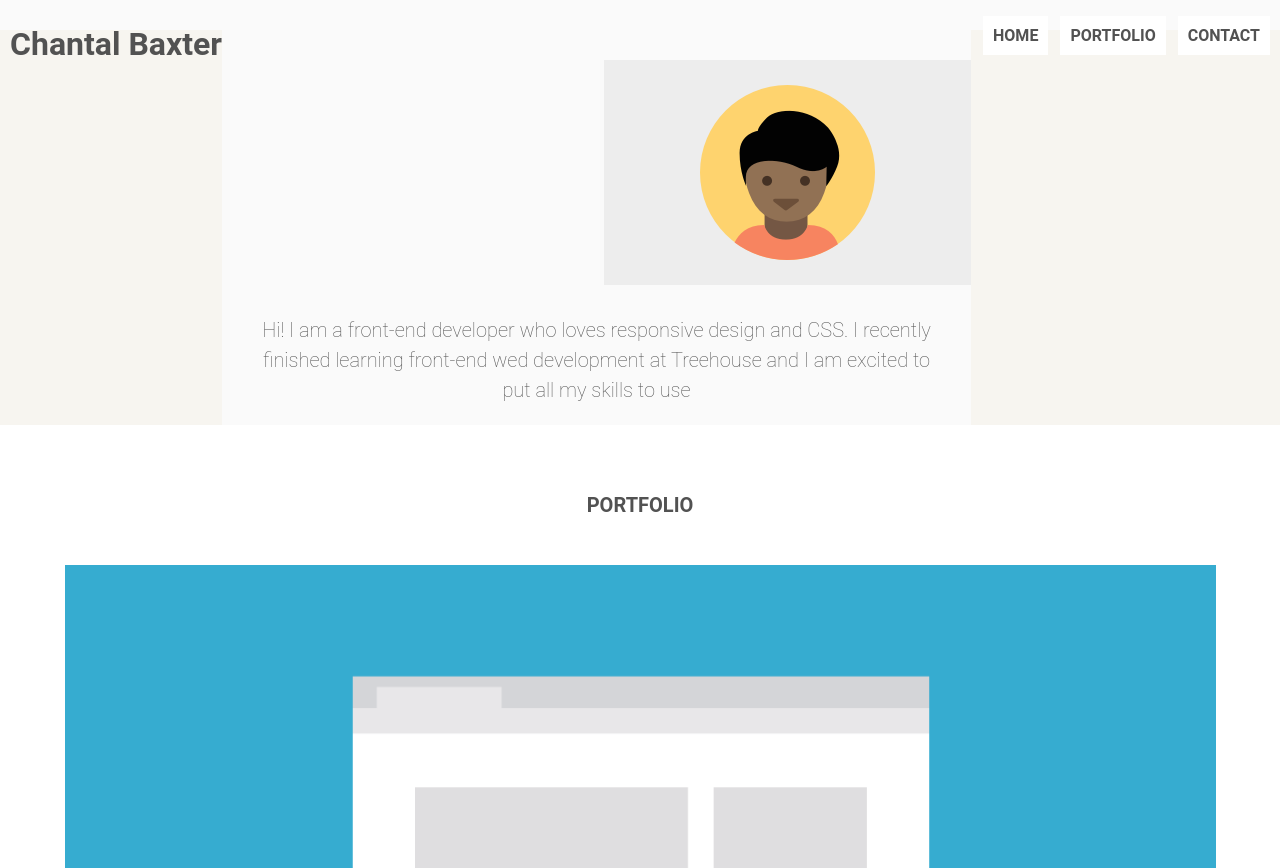
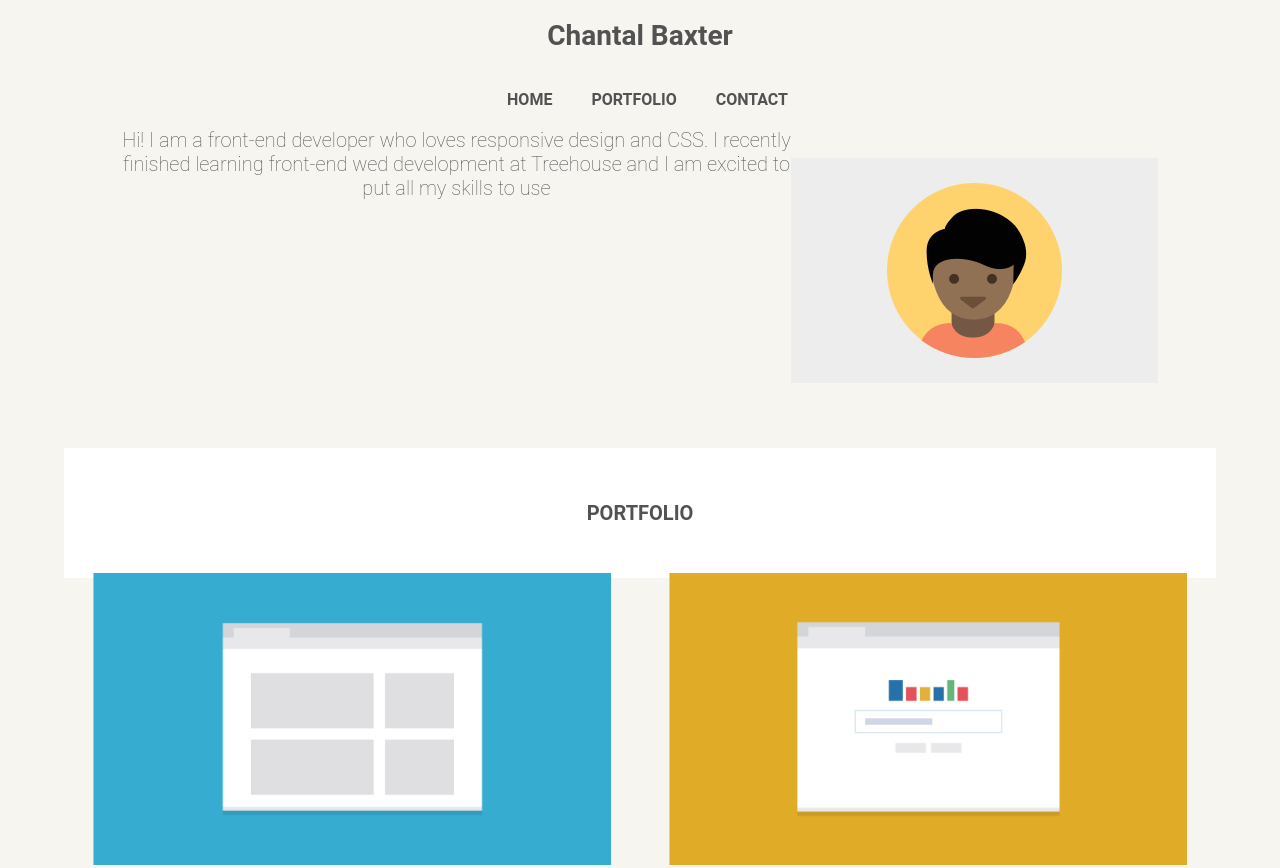
Before and after one commit to chantaldiane01/Techdegree-Project-2, a plain HTML site: page index.html in a window 1280 px wide. Shown: the top 868 px of the page. Drawn offline with Linux system fonts and the light colour scheme.

Commit message:
tablet version about done

```diff
--- a/index.html
+++ b/index.html
@@ -6,56 +6,58 @@
 		<meta name= "viewport" content="width=device-width, initial-scale=1">
 	</head>
 
-<body class="container wrap">
+<body>
 
-	<nav class="main-nav">
-		<h1 class="name">Chantal Baxter</h1>
-		<ul class="nav">
-			<li><a href="#">Home</a></li>
-			<li><a href="#">Portfolio</a></li>
-			<li><a href="#">Contact</a></li>
+	<header class="main-header">
+    <div class= "container clearfix">
+		<h1 class="name"><a href="#">Chantal Baxter</a></h1>
+		<ul class="main-nav">
+			<li><a href="#top">home</a></li>
+			<li><a href="#">portfolio</a></li>
+			<li><a href="#">contact</a></li>
 		</ul>
-	</nav>
+      </div>
+	</header><!--/.main-header-->
 
-	<header class="#">
-		<img src="images/profile-image.png" alt="profile picture of me, Chantal" class="profilepic">
-		<section class="info"> Hi! I am a front-end developer who loves responsive design and CSS. I recently finished learning front-end wed development at Treehouse and I am excited to put all my skills to use </section>
-	</header>
+	<div class="banner">
 
-	<main class="pages flex">
+		<span class="info"><img class="profilepic" src="images/profile-image.png" alt="picture of me, Chantal"> Hi! I am a front-end developer who loves responsive design and CSS. I recently finished learning front-end wed development at Treehouse and I am excited to put all my skills to use</span>
+	</div> <!--banner-->
+
+	<main class="pages">
 		<h1 class="portfolio">Portfolio</h1>
 
-		<section class="card">
+		<section class="first card">
 			<img src="images/portfolio-1.png" alt="marketing page screenshot" class="bodyimage">
 			<h1>Marketing Page</h1>
 			<p>This project shows the front pafe of a marketing website meant for a specific business I'm interested in.
 		</section>
 
-		<section class="card">
+		<section class="second card">
 			<img src="images/portfolio-2.png" alt="search page screenshot" class="bodyimage">
 			<h1>Search Page</h1>
 			<p>This project searches through a specific database to find information that the user is trying to look up.
 		</section>
 
-		<section class="card">
+		<section class="third card">
 			<img src="images/portfolio-3.png" alt="travel app page screenshot" class="bodyimage">
 			<h1>Travel App</h1>
 			<p>This project compares travel times based on different transportation methods and tells you the best one.
 		</section>
 
-		<section class="card">
+		<section class="fourth card">
 			<img src="images/portfolio-4.png" alt="favorite spots screenshot" class="bodyimage">
 			<h1>Map of Favorite Spots</h1>
 			<p>This project uses mapping apis to plot points for my favorite spots in the city for a do-it-yourself walking tour.
 		</section>
 
-		<section class="card">
+		<section class="fifth card">
 			<img src="images/portfolio-5.png" alt="photo gallery page screenshot" class="bodyimage">
 			<h1>Photo Gallery</h1>
 			<p>This project shows pictures from a recent trop to the viewer and allows them to easily navigate through photos.
 		</section>
 
-		<section class="card">
+		<section class="sixth card">
 			<img src="images/portfolio-6.png" alt="calculator page screenshot" class="bodyimage">
 			<h1>Calculator</h1>
 			<p>Someone can enter in the numbers they want, and press the big blue button and get the result.</p>
@@ -66,16 +68,19 @@
 		<h1 class="contact">contact</h1>
 		<p>If you're interested in chatting or want more information about what I've been working on, I'd love to hear from you!
 		</p>
-		<p class="footer">
+		<p>
 			<p>Phone: (555) 123-4567</p>
 			<p>E-mail: chantaldiane01@gmail.com</p>
 		</ul>
 
 		<nav class="footernav">
 			<ul class="nav">
-       			<li class="bottomname">Chantal Baxter</li>
-       			<li><a href="#">Back to Top</a></li>
-      </ul>
-
+       			<li id="bottomname">Chantal Baxter</li>
+       			<li id="b2t"><a href="#top">Back to Top</a></li>
+     		 </ul>
+     	</nav>
 
 	</footer>
+</div>
+</body>
+</html>
--- a/styles.css
+++ b/styles.css
@@ -4,22 +4,24 @@
 }
 
 body {
-  margin: 0;
   padding: 0;
   text-align: center;
   font-family: 'Roboto', sans-serif;
   color: #222;
   background: #f7f5f0;
+  width: 90%;
+  margin: 0 auto;
 }
 
 /* Section Styles */
 .name {
 	padding-bottom: 20px;
-	font-size: 2em;
+	font-size: 1.75em;
+	background: #f7f5f0;
+
 }
 .main-nav {
   width: 100%;
-  background: #fafafa;
   min-height: 30px;
   padding: 10px;
   text-align: center;
@@ -27,7 +29,7 @@ body {
   border: /*solid red 1px;*/ /*CHANGE*/
 }
 
-.nav li {
+.main-nav li {
 	text-align: center;
 	background: #fff;
 	margin-top: 6px;
@@ -37,17 +39,14 @@ body {
 	padding: 10px;
 }
 
-.nav {
+.main-nav {
   font-weight: 700;
   list-style-type: none;
   margin: 0 auto;
   padding: 0;
 }
-
-.nav a {
-  /*transition: all .5s;*/
 }
-.nav a:hover {
+.main-nav a:hover {
   color: #808080;
 }
 
@@ -57,12 +56,6 @@ a {
 }
 
 header {
-  overflow: hidden;
-  padding-top: 30px;
-  /*border: solid red 1px;*/ /*CHANGE*/
-  background: #fafafa;
-}
-header {
   line-height: 1.5;
 }
 .profilepic {
@@ -71,6 +64,7 @@ header {
   margin: auto;
   display: block;
   padding-bottom: 30px;
+  padding-top: 30px;
 }
 
 .info {
@@ -100,8 +94,8 @@ header {
 }
 
 h1 {
-	max-width: 85%;
-	display: inline-block;
+	max-width: 100%;
+	display: block;
 	color: #525252;
 	margin-top: 15px;
 	margin-bottom: -5px;
@@ -127,6 +121,16 @@ footer ul li{
   max-width: 90%;
 }
 
+#bottomname {
+	float:left;
+	color: #525252;
+	font-weight: bold;
+}
+
+#b2t {
+	font-weight: bold;
+}
+
 .footernav {
 	border-top: solid lightgrey 1px;
 	max-width: 100%;
@@ -141,33 +145,51 @@ footer ul li{
   Media Queries
 ==================================== */
 
-@media (min-width: 768px) {
-
-.wrap {
-	min-height: calc(100vh - 89px); /*100vh is the viewport, 89px is the height of the footermain-footer*/
+@media (min-width: 769px) {
 
 .container {
- 	max-width: 1024px;
- 	margin: 0 auto;
- 	width: 85%;
+	width: 90%;
+	margin: 0 auto;
+	max-width: 1023px;
+}
+
+.name {
+	text-align: center;
+}
+
+.main-nav {
+	float: right;
+}
+
+.main-nav li {
+	display: inline-block;
+	margin-left: 15px;
+	background: none;
 }
 
 .profilepic {
 	float:right;
+	display: inline;
 }
 
-.name {
-  float: left;
+.card {
+	float: left;
+	width: 50%;
 }
 
+/*.footer {
+	margin-top: 10px;
+	padding-top: 50px;
+	display: block;
+}*/
 
-.nav {
-  float: right; /*float nav bar to right up and down*/
+	/* ---- Float clearfix ---- */
+
+
+.clearfix::after {
+		content: " ";
+		display: table;
+		clear: both;
+	}
+
 }
-
-.nav li {
-  float: left; /*floats nav li's to the right side by side*/
-  margin-left: 12px;
-}
-
- }
```
